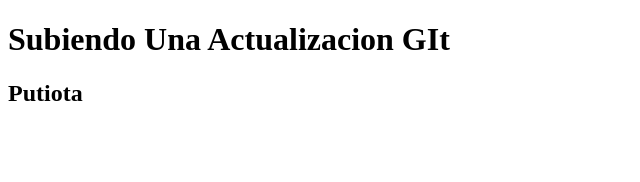
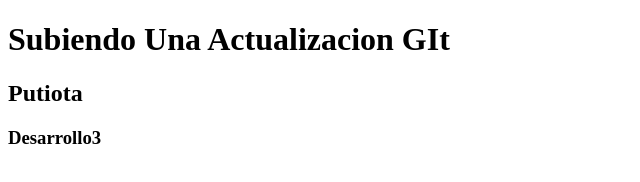
Before and after one commit to Emmanuel-RD/JuegoSecretoFInal, a plain HTML site: page prubagit.html in a window 1280 px wide. Shown: the whole page, without its empty margins (0-640 px from the left). Drawn offline with Linux system fonts and the light colour scheme.

Commit message:
cambiando

```diff
--- a/prubagit.html
+++ b/prubagit.html
@@ -8,5 +8,6 @@
 <body>
     <h1>Subiendo Una Actualizacion GIt</h1>
     <h2>Putiota</h2>
+    <h3>Desarrollo3</h3>
 </body>
 </html>
```
